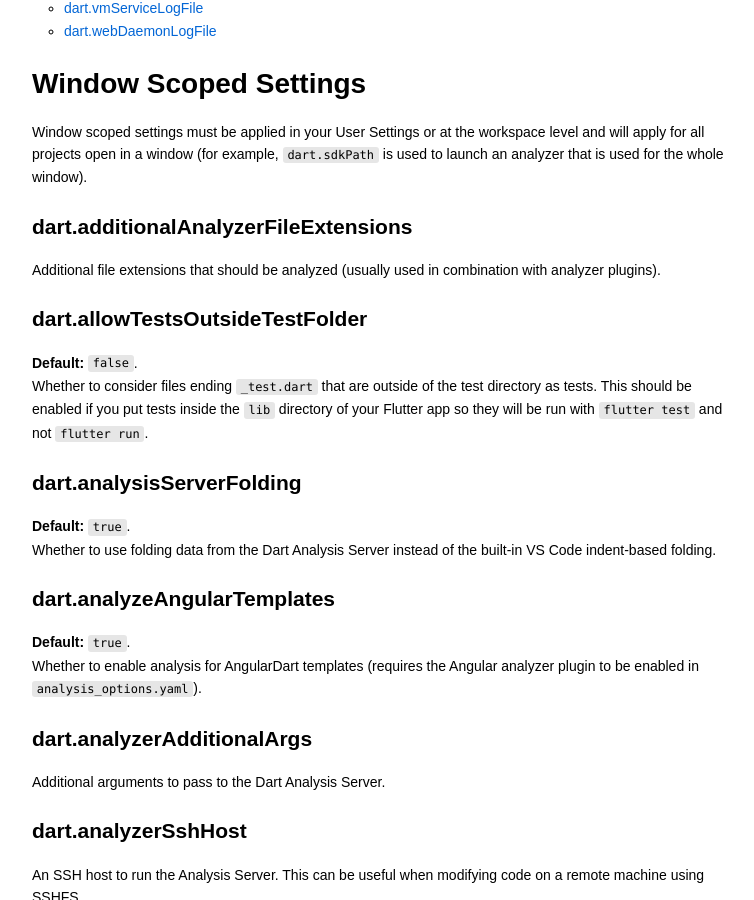
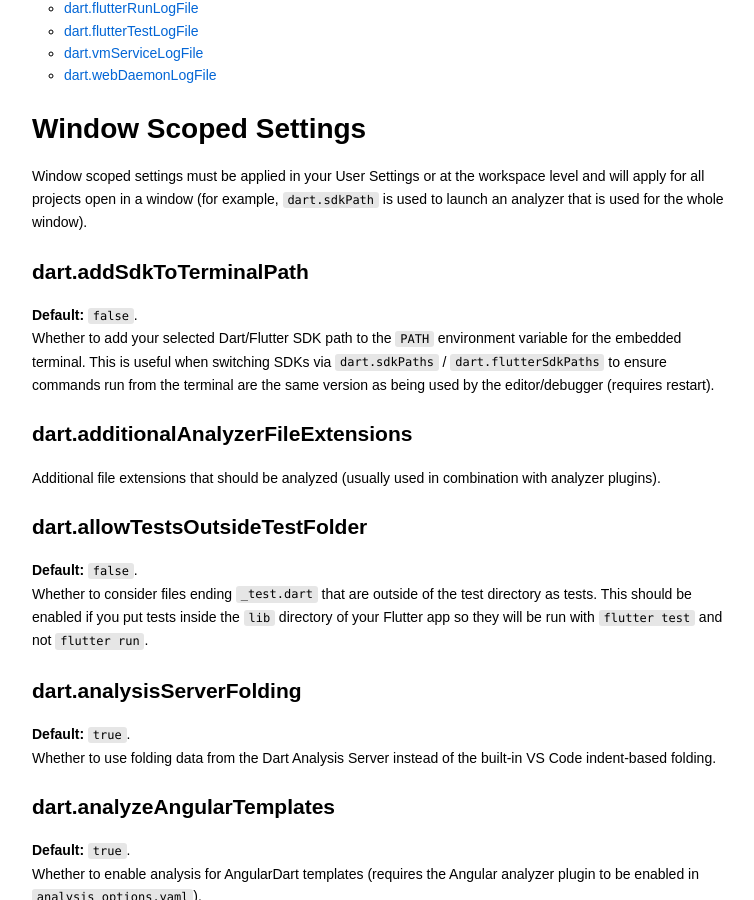
Before and after one commit to Dart-Code/Website, a Jekyll site: the page built from _docs/settings.md, in a window 1280 px wide and 900 px high, scrolled down 3067 px. Shown: the whole window, without its empty margins (328-1082 px from the left). Built offline with Jekyll 4.4.1, drawn with Linux system fonts in a browser that asks for light colours; some of the changed text lies outside the part shown.

Commit message:
Update settings docs

```diff
--- a/_docs/settings.md
+++ b/_docs/settings.md
@@ -12,6 +12,11 @@
 # Window Scoped Settings
 
 Window scoped settings must be applied in your User Settings or at the workspace level and will apply for all projects open in a window (for example, `dart.sdkPath` is used to launch an analyzer that is used for the whole window).
+
+## dart.addSdkToTerminalPath
+**Default:** `false`.
+<br />
+Whether to add your selected Dart/Flutter SDK path to the `PATH` environment variable for the embedded terminal. This is useful when switching SDKs via `dart.sdkPaths` / `dart.flutterSdkPaths` to ensure commands run from the terminal are the same version as being used by the editor/debugger (requires restart).
 
 ## dart.additionalAnalyzerFileExtensions
 Additional file extensions that should be analyzed (usually used in combination with analyzer plugins).
@@ -125,7 +130,7 @@
 - `external` - Open DevTools externally in its own browser window.
 
 ## dart.devToolsPort
-The port number to be used for the Dart DevTools.
+The port number to be used for the Dart DevTools (requires restart).
 
 ## dart.devToolsReuseWindows
 **Default:** `true`.
@@ -242,7 +247,7 @@
 ## dart.flutterRememberSelectedDevice
 **Default:** `true`.
 <br />
-Whether to remember which device was last (explicitly) selected for each project. When the remembered device is selected, it will prevent newly-connected mobile devices from being automatically selected (regardless of the `#dart.flutterSelectDeviceWhenConnected#` setting).
+Whether to remember which device was last (explicitly) selected for each project. When the remembered device is selected, it will prevent newly-connected mobile devices from being automatically selected (regardless of the `dart.flutterSelectDeviceWhenConnected` setting).
 
 ## dart.flutterSelectDeviceWhenConnected
 **Default:** `true`.
@@ -416,6 +421,11 @@
 **Default:** `true`.
 <br />
 Whether to show CodeLens actions in the editor for opening online DartPad samples.
+
+## dart.showDebuggerNumbersAsHex
+**Default:** `false`.
+<br />
+Whether to show integers formatted as Hex in Variables, Watch, Debug Consoles.
 
 ## dart.showDevToolsDebugToolBarButtons
 **Default:** `true`.
```
Also changed, not shown: 1 other file.
